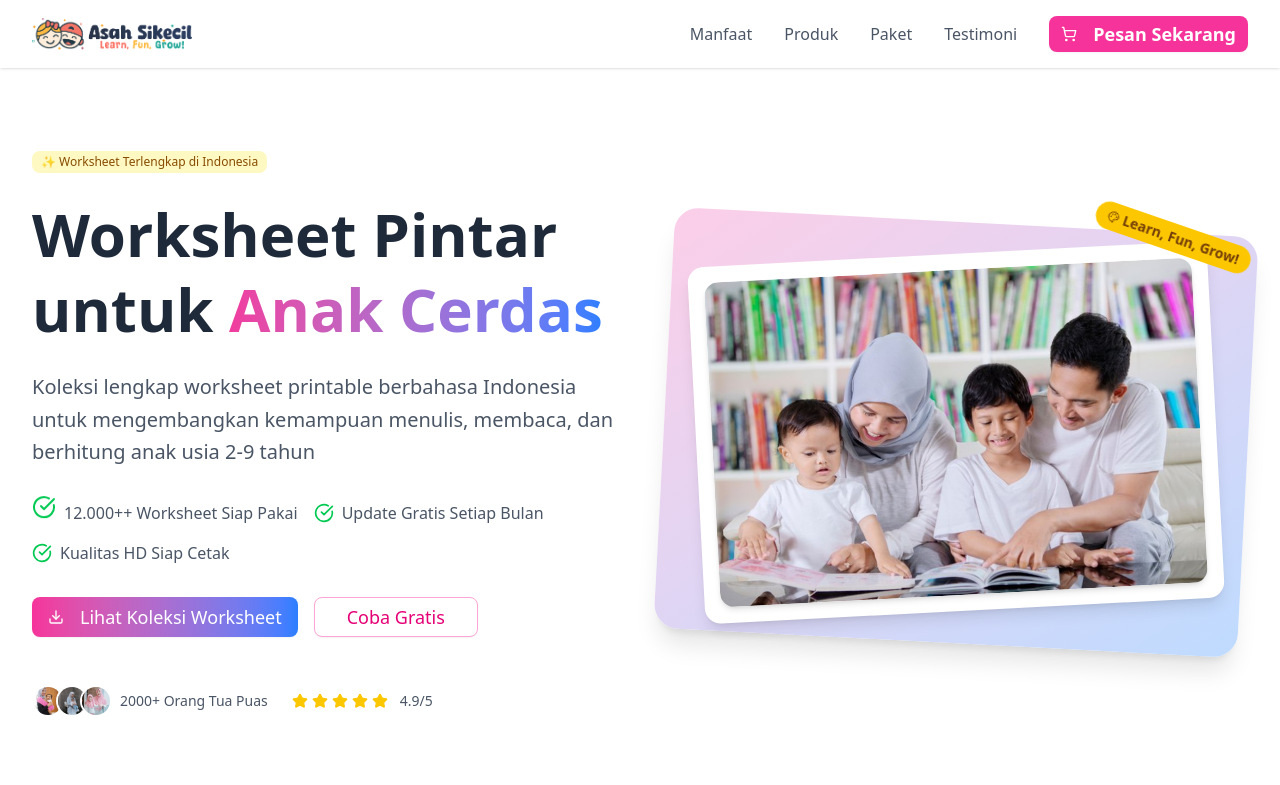
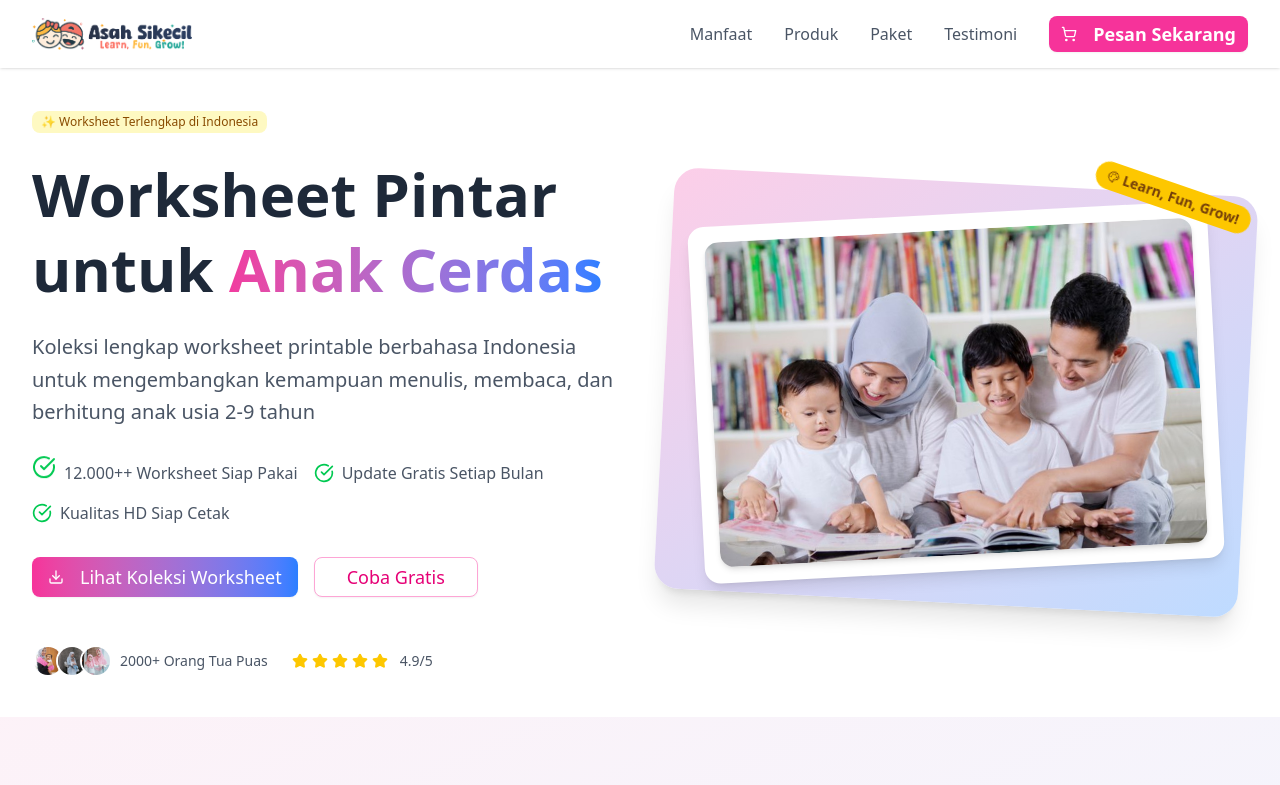
Before and after one commit to ekonurwahyudi/Asah_Sikecil, a React (Vite) app: page / in a window 1280 px wide. Shown: the top 785 px of the page. Built offline with nearby package versions, Linux system fonts and the light colour scheme.

Commit message:
update duitku

```diff
--- a/src/App.jsx
+++ b/src/App.jsx
@@ -446,7 +446,7 @@
       </header>
 
       {/* Hero Section */}
-      <section className="py-20 px-4 sm:px-6 lg:px-8">
+      <section className="py-10 px-4 sm:px-6 lg:px-8">
         <div className="max-w-7xl mx-auto">
           <div className="grid lg:grid-cols-2 gap-12 items-center">
             <div className="space-y-8">
```
Also changed, not shown: 5 other files (tests, documents, lock files or other folders).
